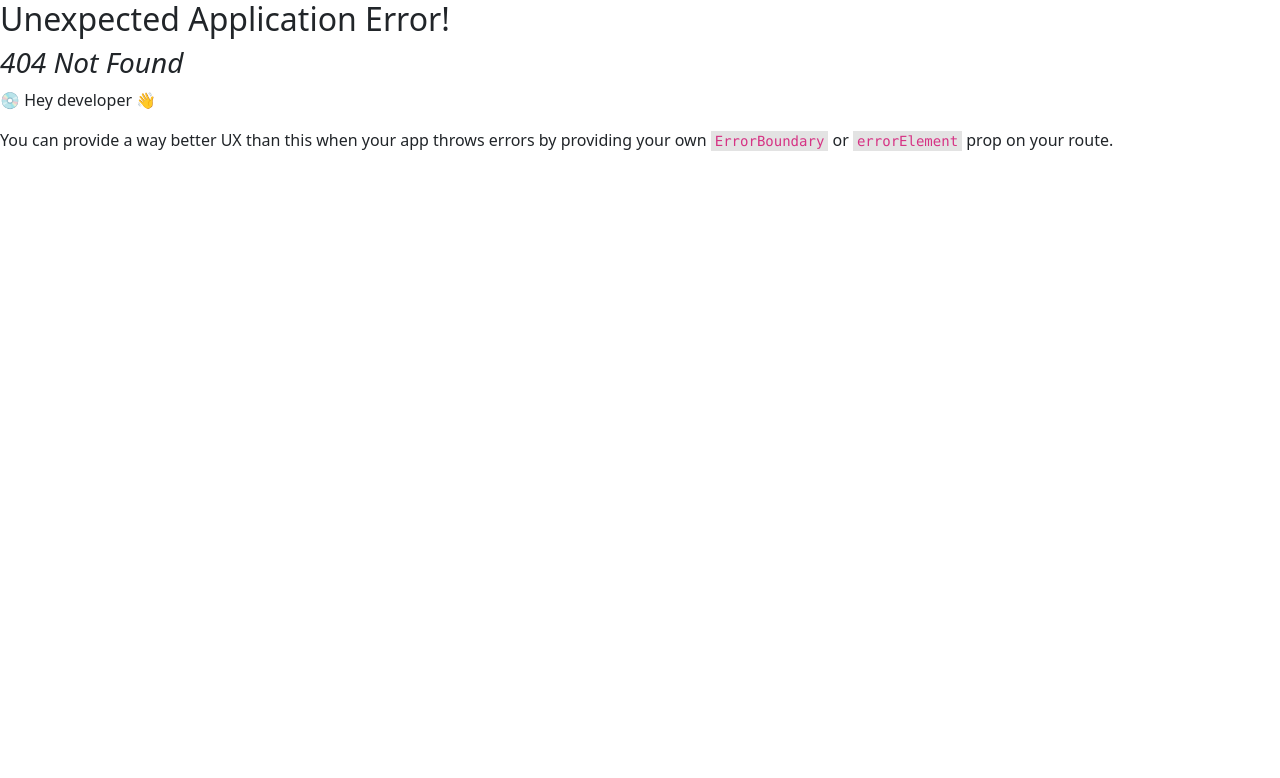
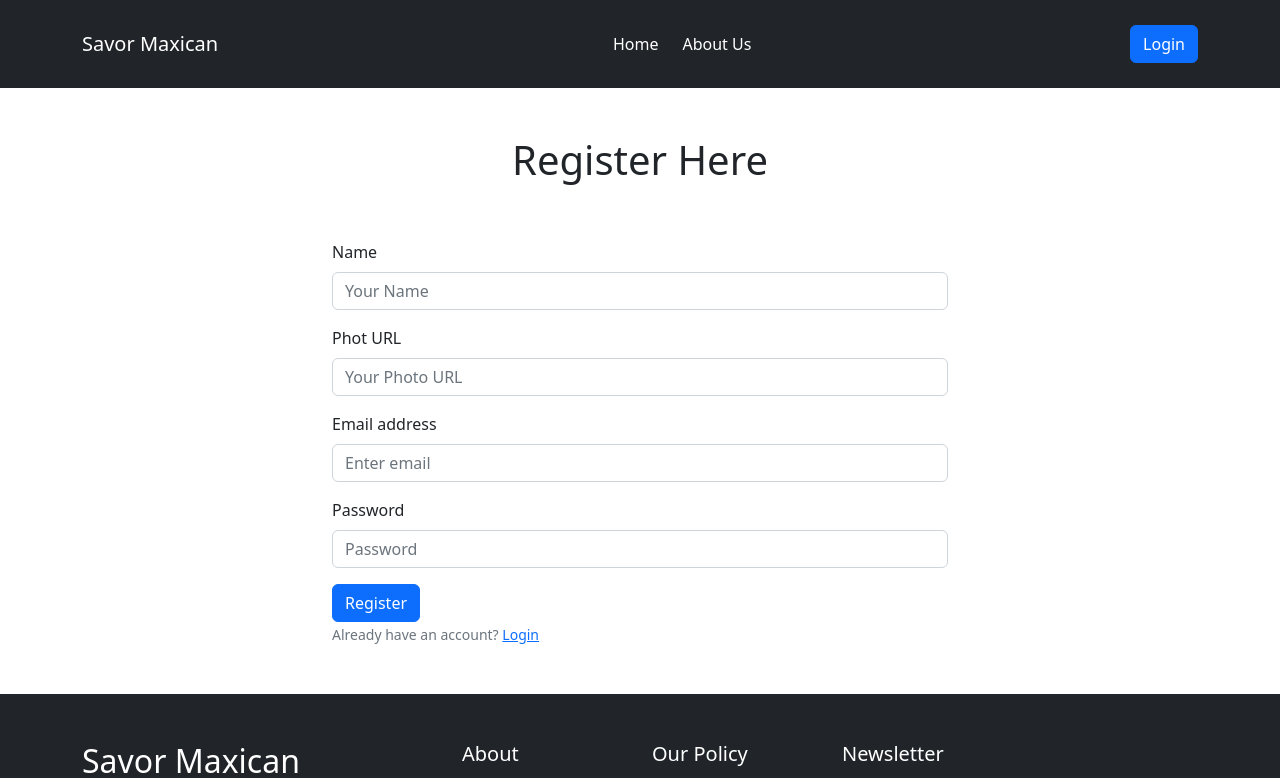
Before and after one commit to Zubayer22/savor-maxicano, a React (Vite) app: page /register in a window 1280 px wide. Before the commit this address had no page. Shown: the top 778 px of the page. Built offline with nearby package versions, Linux system fonts and the light colour scheme.

Commit message:
Login and registration page design complete

```diff
--- a/package.json
+++ b/package.json
@@ -11,6 +11,7 @@
   },
   "dependencies": {
     "bootstrap": "^5.2.3",
+    "firebase": "^9.21.0",
     "localforage": "^1.10.0",
     "match-sorter": "^6.3.1",
     "react": "^18.2.0",
--- a/src/pages/ChefDetails/ChefRecipe.jsx
+++ b/src/pages/ChefDetails/ChefRecipe.jsx
@@ -34,7 +34,7 @@ const ChefRecipe = () => {
                     <Card>
                         <Card.Img variant="top" src={recipe.image} />
                         <Card.Body>
-                            <Card.Title>Chef Maria's Enchiladas Verdes</Card.Title>
+                            <Card.Title>{recipe.name}</Card.Title>
                             <p>Rating: <FaStar /><FaStar /><FaStar /><FaStar /><FaStar /> 4.8/5</p>
                             <h5>Ingredients</h5>
                             <Card.Text>
--- /dev/null
+++ b/src/pages/Login/Login.jsx
@@ -0,0 +1,37 @@
+import React from 'react';
+import { Button, Container, Form } from 'react-bootstrap';
+import { Link } from 'react-router-dom';
+
+const Login = () => {
+    return (
+        <div>
+            <h1 className='text-center pt-5'>Login Now</h1>
+            <Container className='w-50 mx-auto py-5'>
+                <Form>
+                    <Form.Group className="mb-3" controlId="formBasicEmail">
+                        <Form.Label>Email address</Form.Label>
+                        <Form.Control type="email" name='email' placeholder="Enter email" required />
+                    </Form.Group>
+
+                    <Form.Group className="mb-3" controlId="formBasicPassword">
+                        <Form.Label>Password</Form.Label>
+                        <Form.Control type="password" name='password' placeholder="Password" required />
+                    </Form.Group>
+                    <Button variant="primary" type="submit">
+                        Login
+                    </Button>
+                    <Form.Group>
+                        <Form.Text className='text-secondary'>
+                            Don't have an account? <Link to='/register'>Register</Link>
+                        </Form.Text>
+                    </Form.Group>
+                    <Form.Text className='text-success'>
+
+                    </Form.Text>
+                </Form>
+            </Container>
+        </div>
+    );
+};
+
+export default Login;
--- /dev/null
+++ b/src/pages/Login/Register.jsx
@@ -0,0 +1,48 @@
+import React from 'react';
+import { Button, Container, Form } from 'react-bootstrap';
+import { Link } from 'react-router-dom';
+
+const Register = () => {
+    return (
+        <div>
+            <h1 className='text-center pt-5'>Register Here</h1>
+            <Container className='w-50 mx-auto py-5'>
+                <Form>
+                    <Form.Group className="mb-3" controlId="formBasicEmail">
+                        <Form.Label>Name</Form.Label>
+                        <Form.Control type="text" name='name' placeholder="Your Name" required />
+                    </Form.Group>
+                    <Form.Group className="mb-3" controlId="formBasicEmail">
+                        <Form.Label>Phot URL</Form.Label>
+                        <Form.Control type="text" name='photo' placeholder="Your Photo URL" required />
+                    </Form.Group>
+                    <Form.Group className="mb-3" controlId="formBasicEmail">
+                        <Form.Label>Email address</Form.Label>
+                        <Form.Control type="email" name='email' placeholder="Enter email" required />
+                    </Form.Group>
+
+                    <Form.Group className="mb-3" controlId="formBasicPassword">
+                        <Form.Label>Password</Form.Label>
+                        <Form.Control type="password" name='password' placeholder="Password" required />
+                    </Form.Group>
+                    {/* <Form.Group>
+                        <Form.Check onClick={handleAccepted} type="checkbox" name="accept" label={<>Accept <Link to='/terms'>Terms and Conditions</Link></>} />
+                    </Form.Group> */}
+                    <Button variant="primary" type="submit">
+                        Register
+                    </Button>
+                    <Form.Group>
+                        <Form.Text className='text-secondary'>
+                            Already have an account? <Link to='/login'>Login</Link>
+                        </Form.Text>
+                    </Form.Group>
+                    <Form.Text className='text-success'>
+
+                    </Form.Text>
+                </Form>
+            </Container>
+        </div>
+    );
+};
+
+export default Register;
--- a/src/pages/Shared/Header.jsx
+++ b/src/pages/Shared/Header.jsx
@@ -6,7 +6,8 @@ const Header = () => {
     return (
         <Navbar expand="lg" bg='dark' variant='dark'>
             <Container>
-                <Navbar.Brand href="#">Savor Maxican</Navbar.Brand>
+                <Navbar.Brand><Link className='text-decoration-none text-white' to='/'>Savor Maxican</Link></Navbar.Brand>
+
                 <Navbar.Toggle aria-controls="navbarScroll" />
                 <Navbar.Collapse id="navbarScroll">
                     <Nav
@@ -16,7 +17,7 @@ const Header = () => {
                         <Link className='text-decoration-none text-white' to='/'>Home</Link>
                         <Link className='text-decoration-none text-white' to='/about-us'>About Us</Link>
                     </Nav>
-                    <Button>Login</Button>
+                    <Link to='/login'><Button>Login</Button></Link>
                 </Navbar.Collapse>
             </Container>
         </Navbar>
```
Also changed, not shown: src/firebase/firebase.config.js (added, +19 -0 lines), src/routes/Routes.jsx (+10 -0 lines), 1 other file (tests, documents, lock files or other folders).
